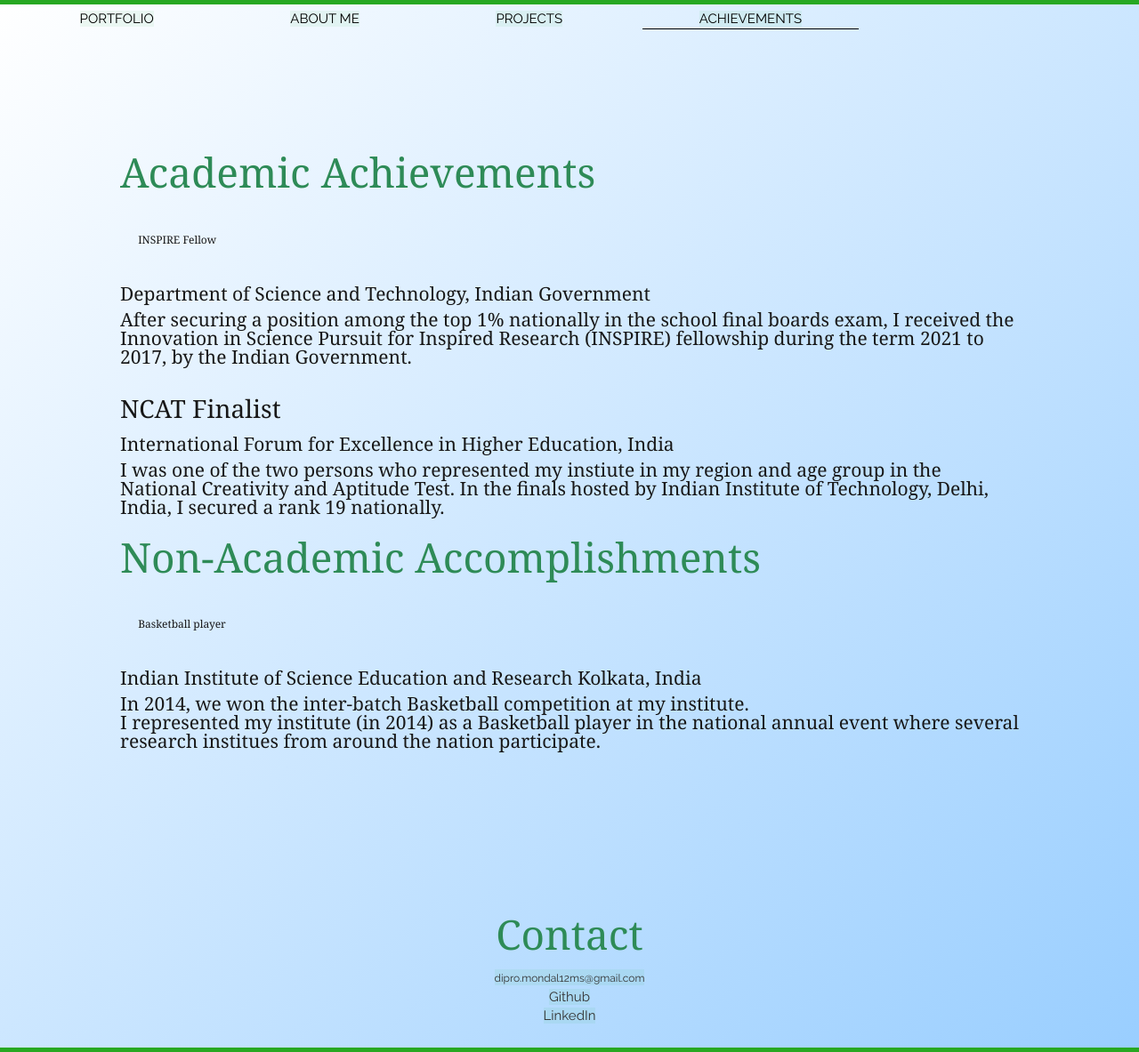
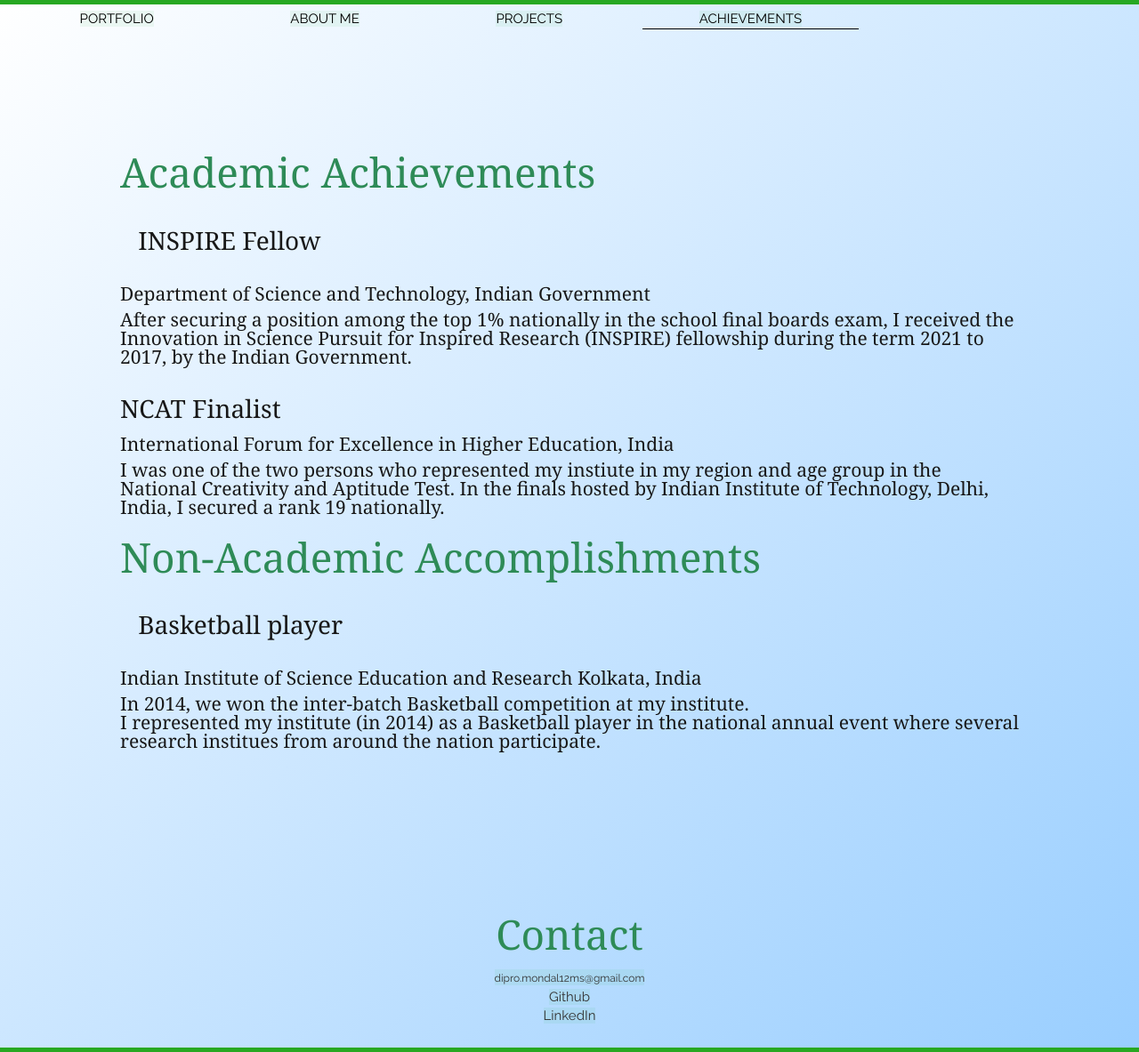
Before and after one commit to kuntala-c/kuntala-c.github.io, a Jekyll site: the page achievements.html, which Jekyll copies as it is, in a window 1280 px wide. Shown: the whole page at 89% size. Built offline with Jekyll 4.4.1, drawn with Linux system fonts in a browser that asks for light colours.

Commit message:
Update styles_mine.css

```diff
--- a/static/css/styles_mine.css
+++ b/static/css/styles_mine.css
@@ -16,7 +16,6 @@ body{
 
  .Achieve{
 	padding :2%;
-	font-size: 80%;
  }
 
 /* Nav Styles */
```
